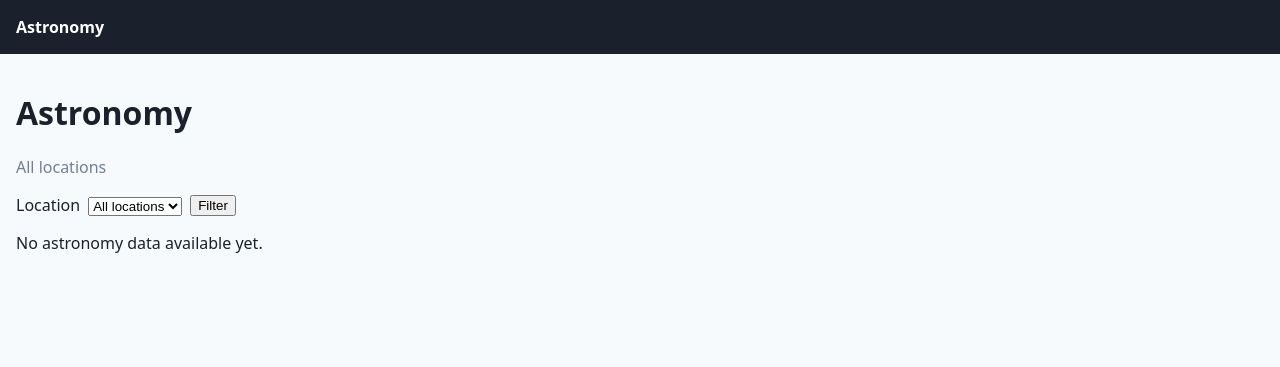
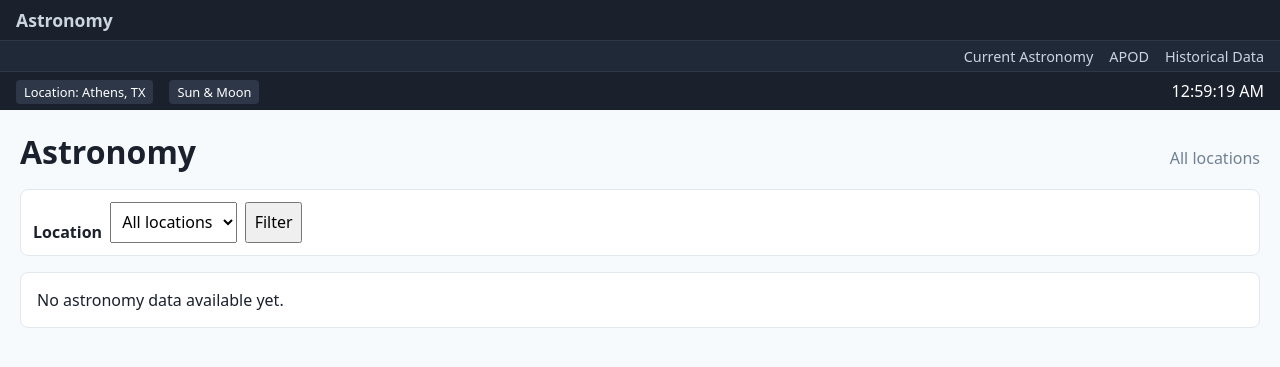
Before and after one commit to jmcausey/astronomy, a Flask app: page /astronomy in a window 1280 px wide. Shown: the top 367 px of the page. Run offline with Flask 3, Linux system fonts and the light colour scheme; data that the repository does not hold is empty; some libraries are stand-ins or nearby versions.

Commit message:
Migrate shared navbar styling to astronomy

```diff
--- a/templates/base.html
+++ b/templates/base.html
@@ -1 +1,90 @@
-<!doctype html><html><head><meta charset="utf-8"><meta name="viewport" content="width=device-width,initial-scale=1"><title>{% block title %}Astronomy{% endblock %}</title><style>body{font-family:system-ui,sans-serif;margin:0;background:#f7fafc;color:#1a202c}nav{background:#1a202c;color:#fff;padding:1rem}main{max-width:1400px;margin:auto;padding:1rem}.location-form{display:flex;gap:.5rem;align-items:end;margin:1rem 0}.table-responsive{overflow:auto}table{width:100%;border-collapse:collapse}th,td{padding:.5rem;border-bottom:1px solid #ddd;text-align:left;white-space:nowrap}.location-label{color:#718096}</style></head><body><nav><strong>Astronomy</strong></nav><main>{% block content %}{% endblock %}</main></body></html>
+<!doctype html>
+<html lang="en">
+<head>
+  <meta charset="utf-8">
+  <meta name="viewport" content="width=device-width,initial-scale=1">
+  <meta http-equiv="refresh" content="900">
+  <title>{% block title %}Astronomy{% endblock %}</title>
+  <style>
+    *{box-sizing:border-box}
+    html,body{margin:0;padding:0;max-width:100%;overflow-x:hidden}
+    body{font-family:system-ui,-apple-system,BlinkMacSystemFont,"Segoe UI",sans-serif;background:#f7fafc;color:#1a202c}
+    .navbar{display:flex;flex-direction:column;background:#1a202c;color:#fff}
+    .nav-top-row,.nav-bottom-row{display:flex;justify-content:space-between;align-items:center;padding:.5rem 1rem}
+    .nav-top-row{border-bottom:1px solid #2d3748}
+    .nav-sub-row{display:flex;justify-content:flex-end;padding:.35rem 1rem;border-bottom:1px solid #2d3748;background:#202938}
+    .nav-left,.nav-sub-right,.weather-metrics,.clock-container{display:flex;align-items:center;list-style:none;margin:0;padding:0;gap:1rem}
+    .nav-left h1{margin:0;font-size:1.1rem}
+    .nav-left a,.nav-sub-right a{color:#cbd5e0;text-decoration:none}
+    .nav-left a:hover,.nav-sub-right a:hover{color:#fff}
+    .nav-left li.active>a{color:#63b3ed;font-weight:700}
+    .nav-sub-right{font-size:.9rem}
+    .weather-badge{background:#2d3748;padding:.2rem .5rem;border-radius:4px;font-size:.8rem}
+    .content{width:100%;max-width:1400px;margin:0 auto;padding:1.25rem;min-width:0}
+    a{color:#3182ce}
+    .card{background:#fff;border:1px solid #e2e8f0;border-radius:8px;padding:1rem;margin:.75rem 0}
+    .meta{color:#666;font-size:.9rem}
+    .notice{padding:.75rem;background:#fff;border:1px solid #ddd;border-radius:6px;margin:.5rem 0}
+    .page-heading{display:flex;justify-content:space-between;align-items:baseline;gap:1rem;margin-bottom:1rem}
+    .page-heading h1{margin:0}
+    .location-label{color:#718096}
+    .location-form{display:flex;gap:.5rem;align-items:end;margin:1rem 0;padding:.75rem;background:#fff;border:1px solid #e2e8f0;border-radius:8px}
+    .location-form label{font-weight:600}
+    input,select,button{font:inherit;padding:.45rem}
+    button{cursor:pointer}
+    .table-responsive{overflow:auto;background:#fff;border:1px solid #e2e8f0;border-radius:8px}
+    table{width:100%;border-collapse:collapse}
+    td,th{padding:.6rem;border-bottom:1px solid #ddd;text-align:left;white-space:nowrap}
+    th{background:#edf2f7;font-weight:700}
+    tbody tr:hover{background:#f7fafc}
+    .empty-state{padding:1rem;background:#fff;border:1px solid #e2e8f0;border-radius:8px}
+    @media(max-width:800px){
+      .nav-bottom-row{flex-direction:column;align-items:flex-start;gap:.5rem}
+      .weather-metrics{flex-wrap:wrap;gap:.4rem}
+      .nav-sub-row{justify-content:flex-start;overflow-x:auto}
+      .content{padding:.9rem}
+      .page-heading{align-items:flex-start;flex-direction:column}
+      .location-form{align-items:stretch;flex-direction:column}
+    }
+  </style>
+</head>
+<body>
+  <nav class="navbar">
+    <div class="nav-top-row">
+      <ul class="nav-left">
+        <li><h1><a href="{{ url_for('astronomy.astronomy_table') }}">Astronomy</a></h1></li>
+      </ul>
+    </div>
+    <div class="nav-sub-row">
+      <ul class="nav-sub-right">
+        <li><a href="{{ url_for('astronomy.astronomy_table') }}">Current Astronomy</a></li>
+        <li><a href="{{ url_for('astronomy.apod') }}">APOD</a></li>
+        <li><a href="#data">Historical Data</a></li>
+      </ul>
+    </div>
+    <div class="nav-bottom-row">
+      <ul class="weather-metrics">
+        <li><span class="weather-badge">Location: {{ current_location or "Unknown" }}</span></li>
+        <li><span class="weather-badge">Sun &amp; Moon</span></li>
+      </ul>
+      <ul class="clock-container">
+        <li id="live-clock">--:--:-- --</li>
+      </ul>
+    </div>
+  </nav>
+  {% with messages=get_flashed_messages(with_categories=true) %}
+    {% for category,message in messages %}
+      <div class="notice">{{ message }}</div>
+    {% endfor %}
+  {% endwith %}
+  <main class="content">{% block content %}{% endblock %}</main>
+  <script>
+    function updateClock(){
+      const e=document.getElementById("live-clock");
+      if(e)e.textContent=new Date().toLocaleTimeString("en-US",{hour:"2-digit",minute:"2-digit",second:"2-digit",hour12:true});
+    }
+    updateClock();
+    setInterval(updateClock,1000);
+  </script>
+</body>
+</html>
```
